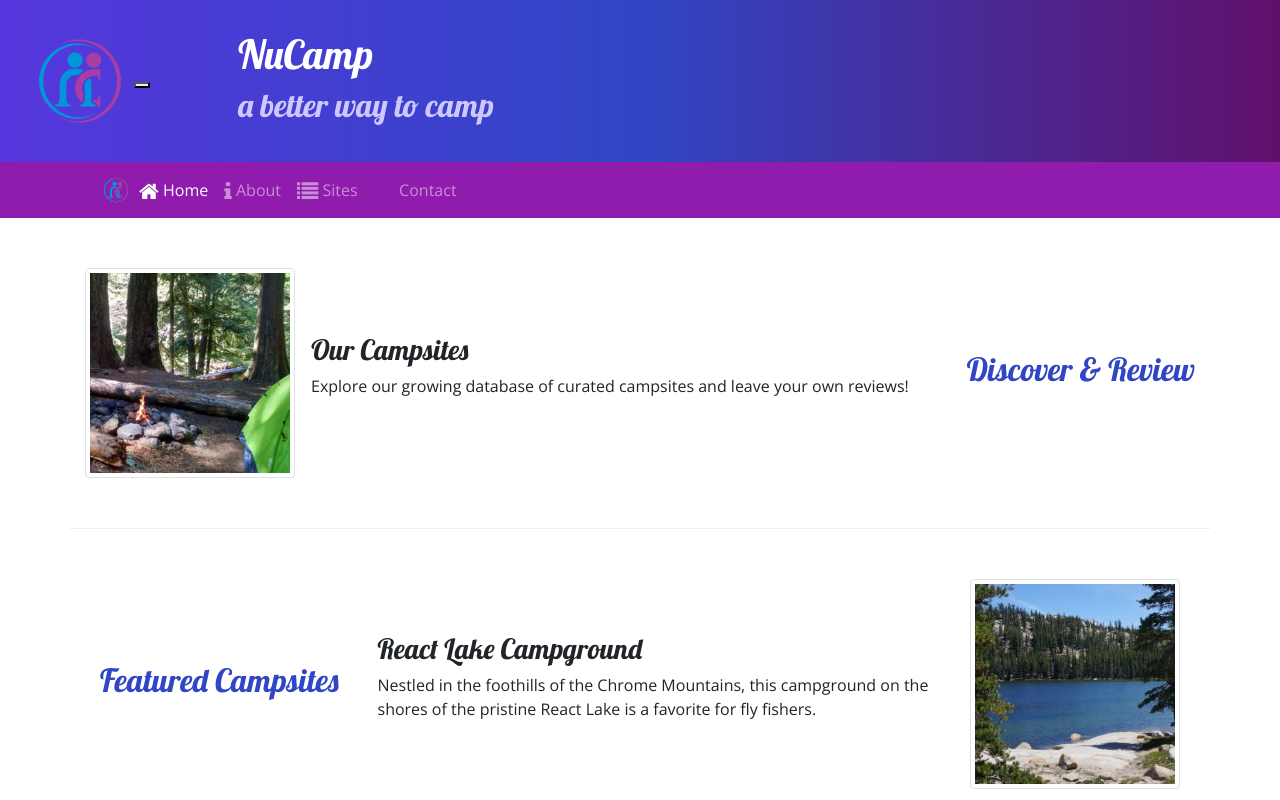
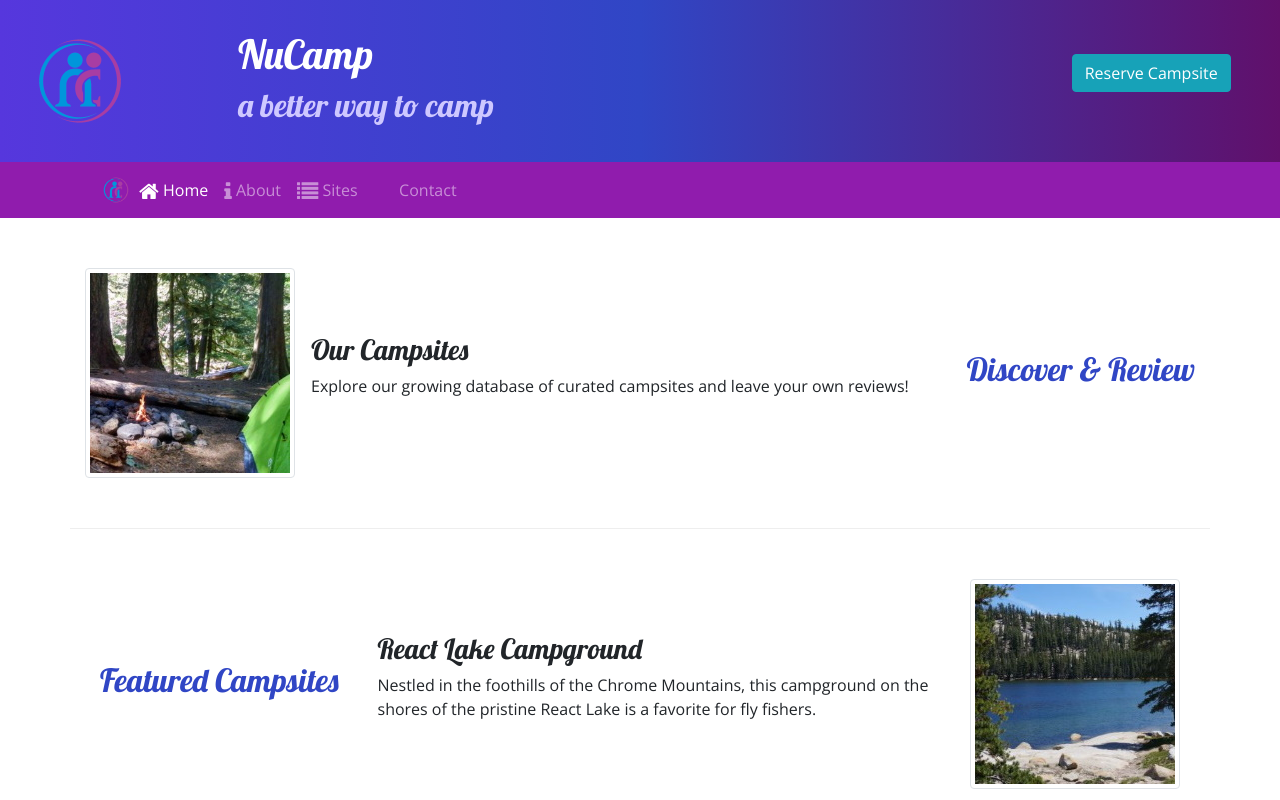
Before and after one commit to annajmoore/nucampsite-test, a website: page index.html in a window 1280 px wide. Shown: the top 800 px of the page. Drawn offline with nearby package versions, Linux system fonts and the light colour scheme.

Commit message:
Added Reserve Button

```diff
--- a/index.html
+++ b/index.html
@@ -26,11 +26,15 @@
             <div class="row">
                 <div class="col-4 col-sm-3 col-md-2 align-self-center">
                     <img src="img/logo.png" class="img-fluid" />
-                    <button ></button>
-                    </div>
-                <div class="col">
+
+                </div>
+                 <div class="col">
                     <h1>NuCamp</h1>
                     <h2>a better way to camp</h2>
+                </div>
+                <!--Task 3-->
+                <div class="col-md-4 col-xl-2 mt-4">
+                    <a class="btn btn-info" href="#reserveForm" class="button" role="button">Reserve Campsite</a>
                 </div>
             </div>
         </div>
```
